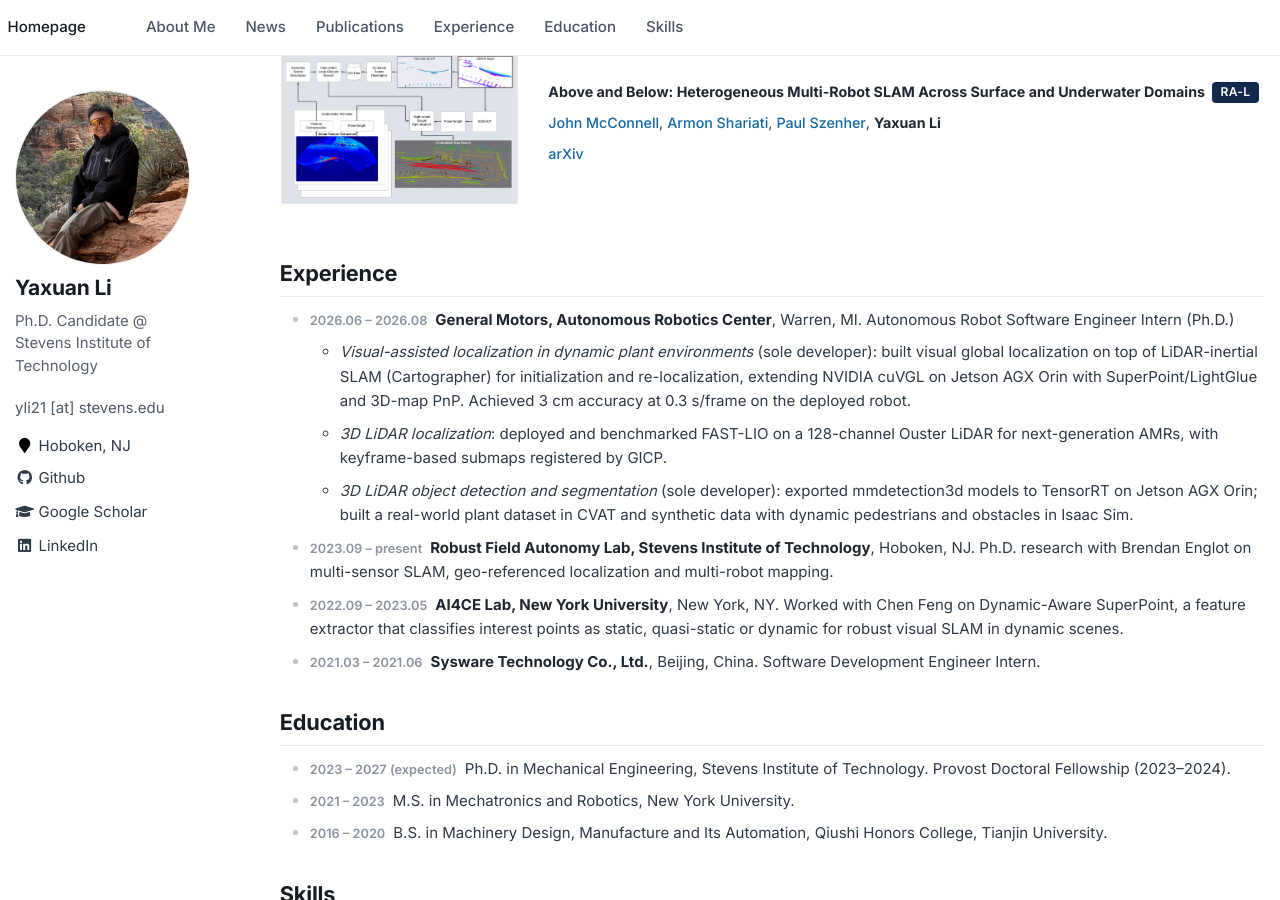
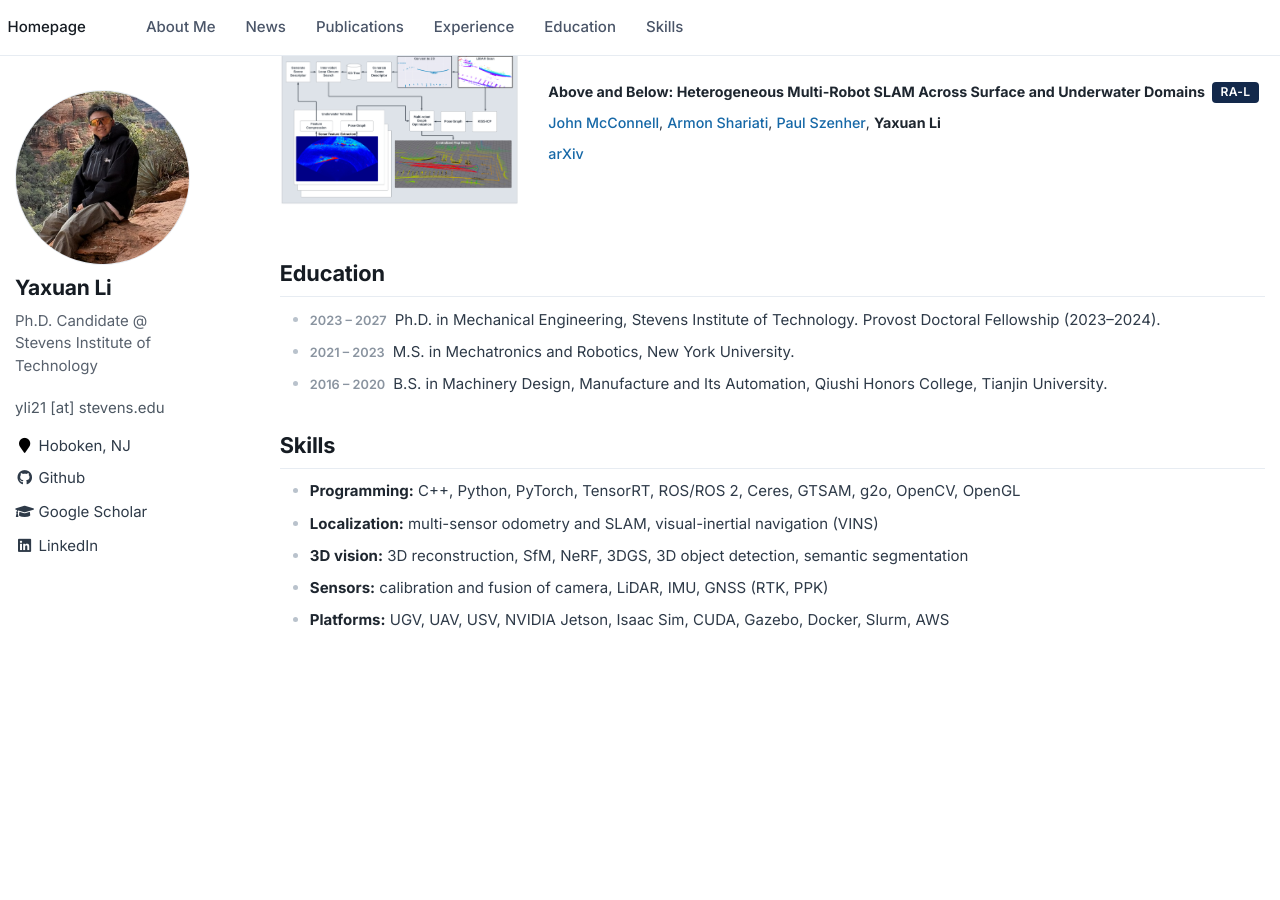
Before and after one commit to yaxlee/yaxlee.github.io, a Jekyll site: the page built from _pages/about.md, in a window 1280 px wide and 900 px high, scrolled down 1029 px. Built offline with Jekyll 4.4.1, drawn with Linux system fonts in a browser that asks for light colours; after the commit the page ends 1677 px from its top, so only the background shows below that.

Commit message:
Update about.md

```diff
--- a/_pages/about.md
+++ b/_pages/about.md
@@ -59,17 +59,8 @@ I'm interested in robot localization and perception algorithms. Currently, I'm w
 </div>
 
 
-# Experience
-- *2026.06 – 2026.08* **General Motors, Autonomous Robotics Center**, Warren, MI. Autonomous Robot Software Engineer Intern (Ph.D.)
-  - *Visual-assisted localization in dynamic plant environments* (sole developer): built visual global localization on top of LiDAR-inertial SLAM (Cartographer) for initialization and re-localization, extending NVIDIA cuVGL on Jetson AGX Orin with SuperPoint/LightGlue and 3D-map PnP. Achieved 3 cm accuracy at 0.3 s/frame on the deployed robot.
-  - *3D LiDAR localization*: deployed and benchmarked FAST-LIO on a 128-channel Ouster LiDAR for next-generation AMRs, with keyframe-based submaps registered by GICP.
-  - *3D LiDAR object detection and segmentation* (sole developer): exported mmdetection3d models to TensorRT on Jetson AGX Orin; built a real-world plant dataset in CVAT and synthetic data with dynamic pedestrians and obstacles in Isaac Sim.
-- *2023.09 – present* **Robust Field Autonomy Lab, Stevens Institute of Technology**, Hoboken, NJ. Ph.D. research with Brendan Englot on multi-sensor SLAM, geo-referenced localization and multi-robot mapping.
-- *2022.09 – 2023.05* **AI4CE Lab, New York University**, New York, NY. Worked with Chen Feng on Dynamic-Aware SuperPoint, a feature extractor that classifies interest points as static, quasi-static or dynamic for robust visual SLAM in dynamic scenes.
-- *2021.03 – 2021.06* **Sysware Technology Co., Ltd.**, Beijing, China. Software Development Engineer Intern.
-
 # Education
-- *2023 – 2027 (expected)* Ph.D. in Mechanical Engineering, Stevens Institute of Technology. Provost Doctoral Fellowship (2023–2024).
+- *2023 – 2027* Ph.D. in Mechanical Engineering, Stevens Institute of Technology. Provost Doctoral Fellowship (2023–2024).
 - *2021 – 2023* M.S. in Mechatronics and Robotics, New York University.
 - *2016 – 2020* B.S. in Machinery Design, Manufacture and Its Automation, Qiushi Honors College, Tianjin University.
 
```
